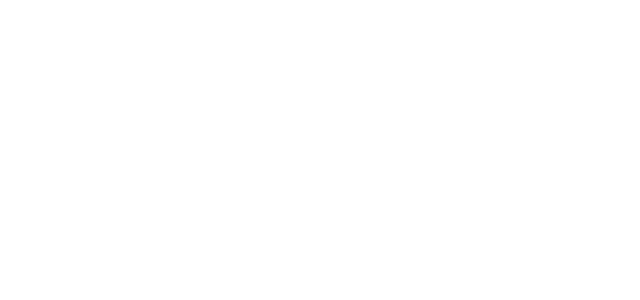
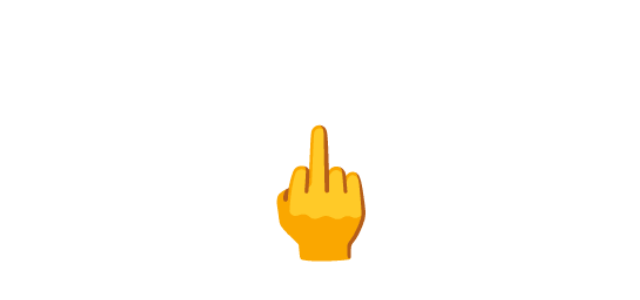
Before and after one commit to mouhamedhanne/Entretien_Concree, a Next.js app: page / in a window 1280 px wide. Shown: the part 212-512 px from the top of the page, without its empty margins (319-959 px from the left). Built offline with nearby package versions, Linux system fonts and the light colour scheme.

Commit message:
Update page.tsx

```diff
--- a/app/page.tsx
+++ b/app/page.tsx
@@ -13,7 +13,7 @@ export default function Home() {
   return (
     <>
     <div className="flex justify-center items-center min-h-screen text-[8rem]">
-
+       🖕
     </div>
     </>
   );
@@ -21,7 +21,7 @@ export default function Home() {
 
       {
   /**
-   *     🖕
+   *
        <Navbar />
       <main className="overflow-hidden">
         <Herotop />
```
